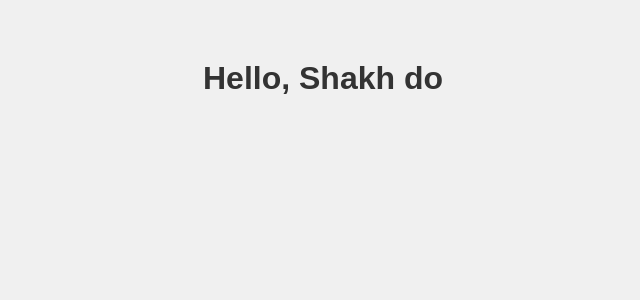
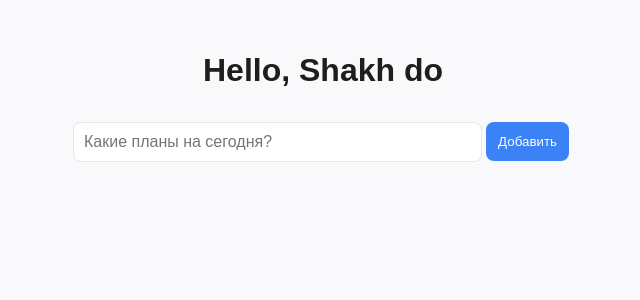
Before and after one commit to Shakhmurat/Shakh-do, a React (Vite) app: page / in a window 1280 px wide. Shown: the top 300 px of the page, without its empty margins (317-957 px from the left). Built offline with nearby package versions, Linux system fonts and the light colour scheme.

Commit message:
add some basic core elements

```diff
--- a/package.json
+++ b/package.json
@@ -10,6 +10,8 @@
     "preview": "vite preview"
   },
   "dependencies": {
+    "lodash-es": "^4.17.21",
+    "lucide-react": "^0.488.0",
     "react": "^19.0.0",
     "react-dom": "^19.0.0"
   },
--- a/src/App.css
+++ /dev/null
@@ -1,6 +0,0 @@
-#root {
-  max-width: 1280px;
-  margin: 0 auto;
-  padding: 2rem;
-  text-align: center;
-}
--- a/src/App.jsx
+++ b/src/App.jsx
@@ -1,6 +1,73 @@
-import { useState } from 'react'
-import './App.css'
+import { useState } from 'react';
+import { uniqueId } from 'lodash-es';
+import { CircleCheck, Trash2, Edit3 } from 'lucide-react';
 
-const App = () => <h1>Hello, Shakh do</h1>
+const App = () => {
+  const [newTaskText, setTaskText] = useState('');
+  const [tasks, setTasks] = useState([]);
 
-export default App
+  const handleSubmit = (e) => {
+    e.preventDefault();
+
+    const newTask = {
+      id: uniqueId(),
+      text: newTaskText,
+      done: false,
+    }
+
+    setTasks([...tasks, newTask]);
+    setTaskText('');
+  };
+
+  return (
+    <>
+      <h1>Hello, Shakh do</h1>
+
+      <form
+        className="add-task__form"
+        onSubmit={handleSubmit}
+      >
+        <input
+          value={newTaskText}
+          onChange={(e) => setTaskText(e.target.value)}
+          placeholder="Какие планы на сегодня?"
+          className="add-task__input"
+          type="text"
+          required
+        />
+
+        <button type="submit" className="add-task__btn">
+          Добавить
+        </button>
+      </form>
+
+      <ul className="tasks">
+        {tasks.map(({ id, text, done }) => (
+          <li
+            key={id}
+            id={id}
+            className="task"
+          >
+            <input
+              className="task__checkbox"
+              type="checkbox"
+              value={done}
+            />
+            {text}
+            <div className="task__btns">
+              <button>
+                <Edit3 size={20} className="text-blue-500 cursor-pointer" />
+              </button>
+
+              <button>
+                <Trash2 size={20} className="text-red-500 cursor-pointer" />
+              </button>
+            </div>
+          </li>
+        ))}
+      </ul>
+    </>
+  );
+};
+
+export default App;
--- a/src/index.css
+++ b/src/index.css
@@ -1,9 +1,103 @@
+:root {
+  --bg: #f9f9fb;
+  --text: #1e1e1e;
+  --text-secondary: #6b7280;
+  --card: #ffffff;
+  --border: #e5e7eb;
+  --primary: #3b82f6;
+  --primary-hover: #2563eb;
+  --success: #10b981;
+  --danger: #ef4444;
+}
+
+#root {
+  max-width: 500px;
+  margin: 0 auto;
+  padding: 24px;
+  text-align: center;
+}
+
 body {
   margin: 0;
   padding: 0;
   font-family: sans-serif;
-  background-color: #f0f0f0;
-  color: #333;
+  background-color: var(--bg);
+  color: var(--text);
   line-height: 1.6;
   font-size: 16px;
 }
+
+.add-task__form {
+  display: flex;
+  justify-content: center;
+  align-items: center;
+  margin-bottom: 10px;
+}
+
+.add-task__input {
+  width: 100%;
+  max-width: 400px;
+  font-size: 16px;
+  padding: 10px;
+  border: 1px solid var(--border);
+  border-radius: 8px;
+}
+
+.add-task__btn {
+  height: 100%;
+  padding: 12px;
+  margin: 4px;
+  border-radius: 8px;
+  border: none;
+  background-color: var(--primary);
+  color: white;
+  cursor: pointer;
+}
+
+.add-task__btn:hover {
+  background-color: var(--primary-hover);
+}
+
+.tasks {
+  list-style: none;
+  padding: 0;
+  text-align: left;
+}
+
+.task {
+  display: flex;
+  padding: 8px;
+  background-color: var(--card);
+}
+
+.task__checkbox {
+  margin-right: 8px;
+  padding: 8px;
+  background-color: var(--card);
+}
+
+.tasks__item:hover {
+  background-color: var(--border);
+}
+
+.task__btns {
+  margin-left: auto;
+}
+
+.delete-btn {
+  background-color: var(--danger);
+  color: white;
+  border: none;
+  border-radius: 8px;
+  padding: 4px 8px;
+  cursor: pointer;
+}
+
+.edit-btn {
+  background-color: var(--primary);
+  color: white;
+  border: none;
+  border-radius: 8px;
+  padding: 4px 8px;
+  cursor: pointer;
+}
```
Also changed, not shown: src/Item.jsx (added), src/List.jsx (added), 1 other file (tests, documents, lock files or other folders).
